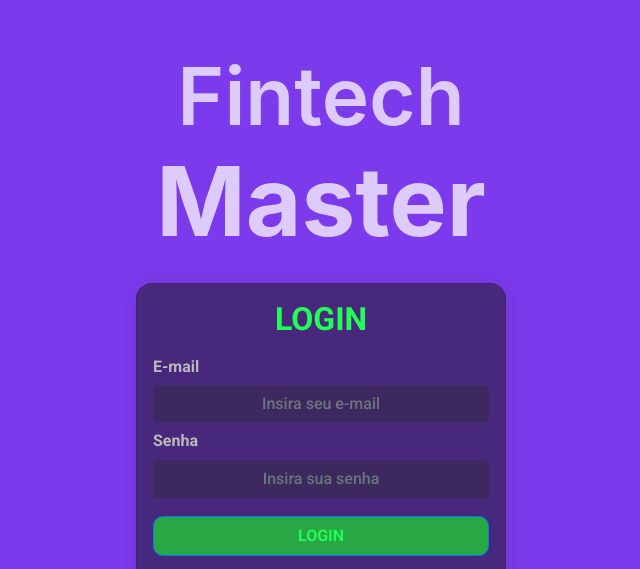
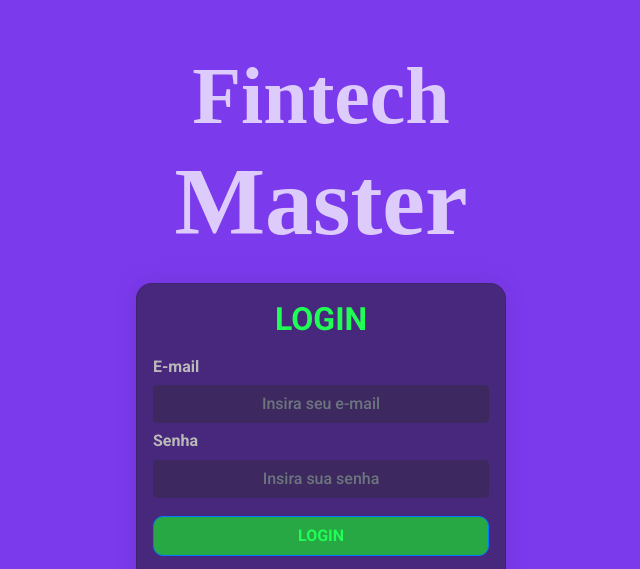
Before and after one commit to henferreirapro/projeto-fintech-master, a plain HTML site: page docs/index.html in a window 1280 px wide. Shown: the top 569 px of the page, without its empty margins (319-959 px from the left). Drawn offline with nearby package versions, Linux system fonts and the light colour scheme.

Commit message:
Update styles.css

```diff
--- a/docs/styles.css
+++ b/docs/styles.css
@@ -24,7 +24,7 @@ body {
   font-weight: 600;
   font-size: 5rem;
   margin: 0;
-  font-family: "inter";
+  font-family: "Nunito";
 }
 
 .titulo-principal-2 {
```
